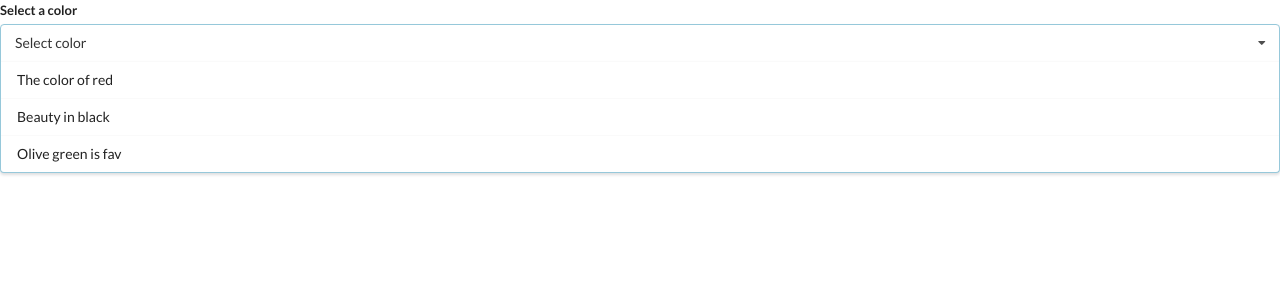
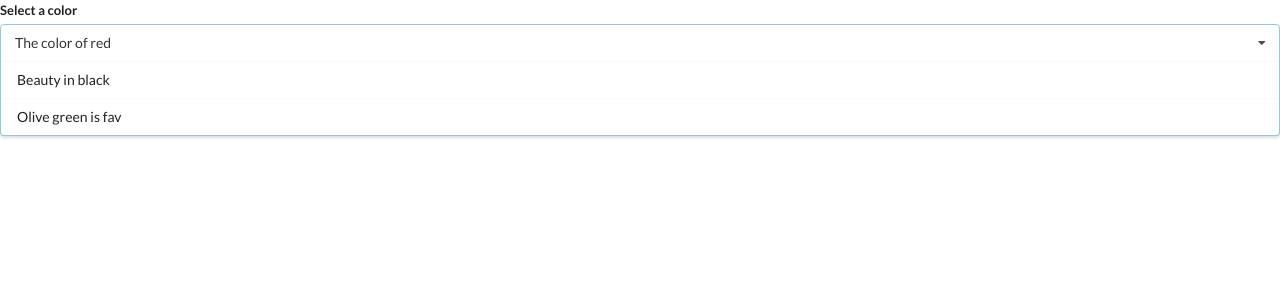
Before and after one commit to Nickx58/react-hooks, a React (Create React App) app: page / in a window 1280 px wide. Shown: the top 300 px of the page. Built offline with nearby package versions, Linux system fonts and the light colour scheme.

Commit message:
Filtering list

```diff
--- a/src/App.js
+++ b/src/App.js
@@ -1,4 +1,4 @@
-import React from "react";
+import React, { useState } from "react";
 import Accordion from "./components/Accordion";
 import Search from "./components/Search";
 import DropDown from "./components/DropDown";
@@ -6,41 +6,46 @@
 const items = [
   {
     title: "React",
-		content: "React is a famouse JS libraray"
+    content: "React is a famouse JS libraray",
   },
   {
     title: "Angular",
-		content: "Angular is a JS framework"
+    content: "Angular is a JS framework",
   },
   {
     title: "Vue",
-		content: "Worse framework among others"
-	}
+    content: "Worse framework among others",
+  },
 ];
 
 const options = [
   {
     label: "The color of red",
-		value: "red"
+    value: "red",
   },
   {
     label: "Beauty in black",
-		value: "black"
+    value: "black",
   },
   {
     label: "Olive green is fav",
-		value: "oliveGreen"
-	}
+    value: "oliveGreen",
+  },
 ];
 
 const App = () => {
+  const [selected, setSelected] = useState(options[0]);
   return (
     <div>
       {/* <Search />
 			<Accordion items={items} /> */}
-			<DropDown options={options} />
+      <DropDown
+        selected={selected}
+        onSelectedChange={setSelected}
+        options={options}
+      />
     </div>
-	)
-}
+  );
+};
 
 export default App;
--- a/src/components/DropDown.js
+++ b/src/components/DropDown.js
@@ -1,9 +1,12 @@
 import React from "react";
 
-const DropDown = ({ options }) => {
+const DropDown = ({ options, selected, onSelectedChange }) => {
   const renderOptions = options.map((option) => {
+    if(option.value === selected.value) {
+        return null;
+    }
     return (
-      <div key={option.value} className="item">
+      <div onClick={() => onSelectedChange(option)} key={option.value} className="item">
         {option.label}
       </div>
     );
@@ -14,7 +17,7 @@
         <label className="label">Select a color</label>
         <div className="ui selection dropdown visible active">
           <i className="dropdown icon"></i>
-          <div className="text">Select color</div>
+          <div className="text">{selected.label}</div>
           <div className="menu visible transition">{renderOptions}</div>
         </div>
       </div>
```
Also changed, not shown: 1 other file (tests, documents, lock files or other folders). Lines whose indentation alone changed are shown as unchanged.
